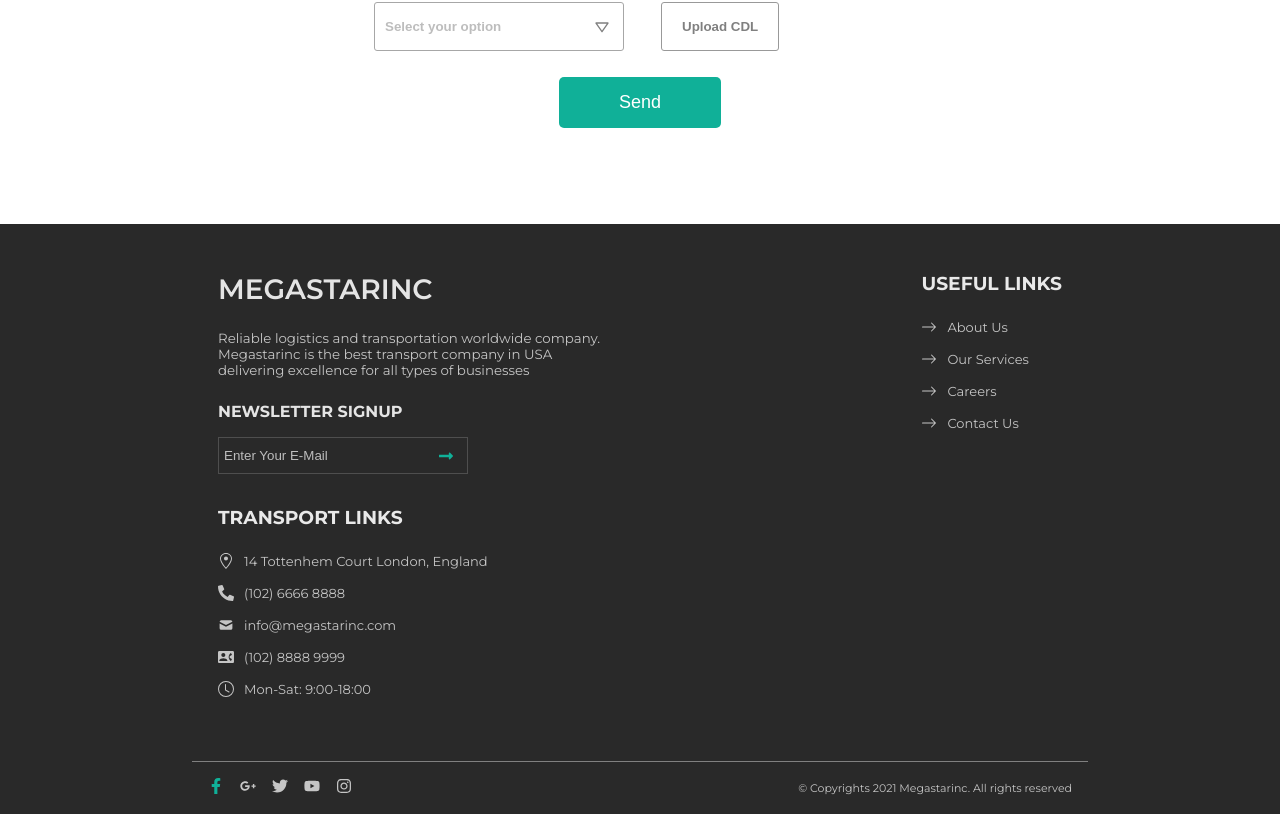
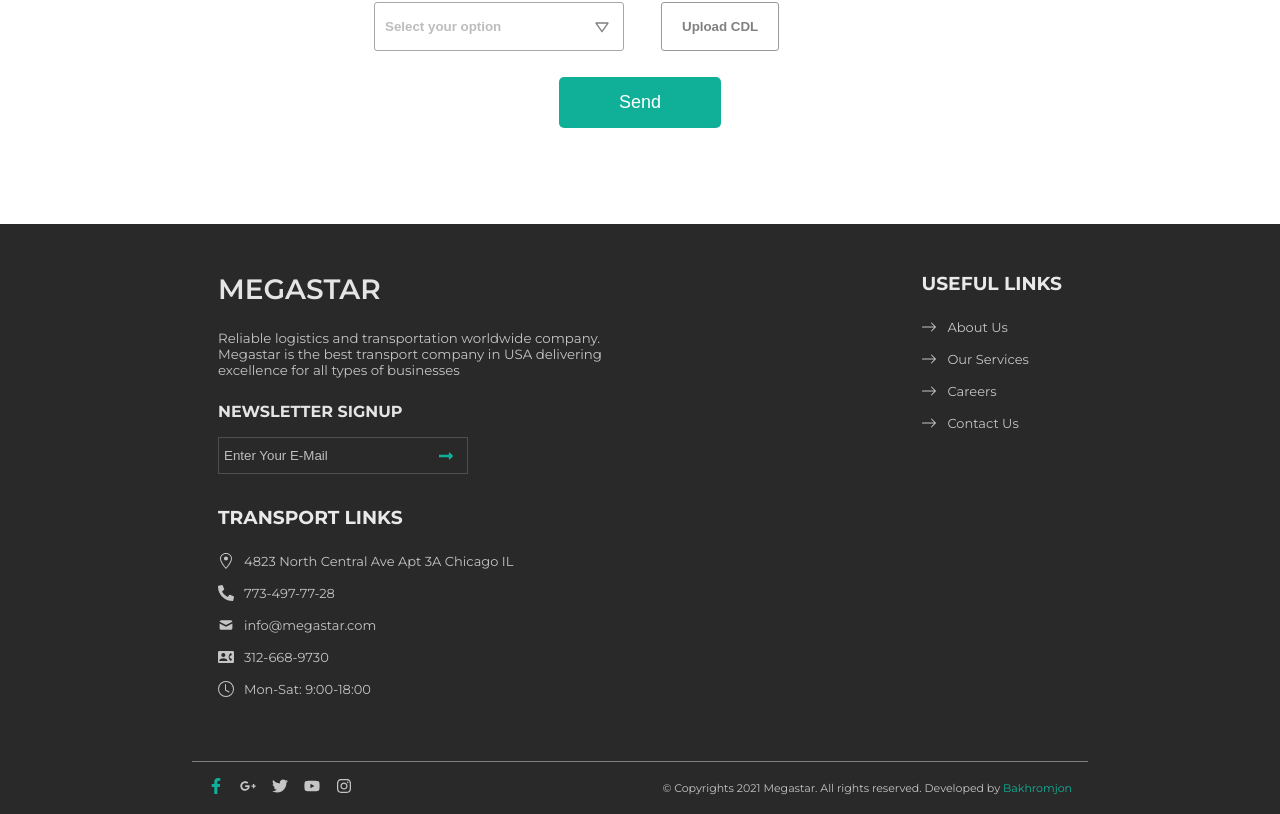
Before and after one commit to BakhromjonSadullaev/megastarinc, a React (Create React App) app: page /careers in a window 1280 px wide. Shown: the part 1185-1999 px from the top of the page. Built offline with nearby package versions, Linux system fonts and the light colour scheme.

Commit message:
content changed

```diff
--- a/src/Components/About/About.js
+++ b/src/Components/About/About.js
@@ -41,7 +41,7 @@
               alt=""
             />
           </div>
-          <h3>MEGASTARINC TECHNOLOGY</h3>
+          <h3>MEGASTAR TECHNOLOGY</h3>
           <p>
             Our advanced solutions simplify shipping. You want your shipments to
             move as efficiently and as safely as possible.
--- a/src/Components/ContactUs/ContactUs.js
+++ b/src/Components/ContactUs/ContactUs.js
@@ -15,11 +15,11 @@
         <div className="contact-info">
           <div className="contact-info-with-logo">
             <HiLocationMarker />
-            <p>14 Tottenhem Court London, England</p>
+            <p>4823 North Central Ave Apt 3A Chicago IL</p>
           </div>
           <div className="contact-info-with-logo">
             <HiMailOpen />
-            <p>info@megastarinc.com</p>
+            <p>info@megastar.com</p>
           </div>
           <div className="contact-info-with-logo">
             <HiClock />
@@ -28,11 +28,11 @@
           <div className="contact-info-divider"></div>
           <div className="contact-info-with-logo">
             <HiPhone />
-            <p>(102) 6666 8888</p>
+            <p>773-497-77-28</p>
           </div>
           <div className="contact-info-with-logo">
             <MdContactPhone />
-            <p>102) 8888 9999</p>
+            <p>312-668-9730</p>
           </div>
         </div>
       </div>
--- a/src/Components/ContactUs/contactUs.css
+++ b/src/Components/ContactUs/contactUs.css
@@ -26,7 +26,7 @@
 .contact-info {
   /* position: absolute; */
   z-index: 2;
-  padding: 3rem 2rem;
+  padding: 3rem 1rem;
   width: 350px;
   border: 1px solid rgb(54, 54, 54);
   background: rgba(0, 0, 0, 0.35);
--- a/src/Components/Footer/Footer.js
+++ b/src/Components/Footer/Footer.js
@@ -20,10 +20,10 @@
     <div className="footer">
       <div className="footer-container">
         <div className="footer-comp-info footer-links">
-          <h1>MEGASTARINC</h1>
+          <h1>MEGASTAR</h1>
           <p>
-            Reliable logistics and transportation worldwide company. Megastarinc
-            is the best transport company in USA delivering excellence for all
+            Reliable logistics and transportation worldwide company. Megastar is
+            the best transport company in USA delivering excellence for all
             types of businesses
           </p>
           <h4>NEWSLETTER SIGNUP</h4>
@@ -66,19 +66,19 @@
           <h3>TRANSPORT LINKS </h3>
           <div className="useful-links">
             <GoLocation />
-            <p>14 Tottenhem Court London, England</p>
+            <p>4823 North Central Ave Apt 3A Chicago IL</p>
           </div>
           <div className="useful-links">
             <FaPhoneAlt />
-            <p>(102) 6666 8888</p>
+            <p>773-497-77-28</p>
           </div>
           <div className="useful-links">
             <HiMail />
-            <p>info@megastarinc.com</p>
+            <p>info@megastar.com</p>
           </div>
           <div className="useful-links">
             <MdContactPhone />
-            <p>(102) 8888 9999</p>
+            <p>312-668-9730</p>
           </div>
           <div className="useful-links">
             <BsClock />
@@ -95,7 +95,13 @@
           <FaInstagram className="footer-icons" />
         </div>
         <div className="licence">
-          <span>© Copyrights 2021 Megastarinc. All rights reserved</span>
+          <span>
+            © Copyrights 2021 Megastar. All rights reserved. Developed by
+            <a href="https://itic.netlify.com">
+              {" "}
+              <span style={{ color: "#10b098" }}> Bakhromjon</span>
+            </a>
+          </span>
         </div>
       </div>
     </div>
--- a/src/Components/HomeBanner/HomeBanner.js
+++ b/src/Components/HomeBanner/HomeBanner.js
@@ -65,7 +65,7 @@
           <div className="header-container">
             <div className="min-logo">
               <div className="min-logo-container">
-                <h1>MEGASTARINC</h1>
+                <h1>MEGASTAR</h1>
               </div>
               <div
                 onClick={() => setShowBurgerMenu(!showBurgerMenu)}
@@ -85,11 +85,11 @@
             <div className="header-info">
               <div className="info">
                 <FaHome />
-                <p>14 Tottenhem Court Road</p>
+                <p>4823 North Central Ave Apt 3A Chicago IL</p>
               </div>
               <div className="info">
                 <FaPhoneAlt />
-                <p>1-777-77-777</p>
+                <p>773-497-77-28</p>
               </div>
               <div className="info">
                 <FaRegClock />
@@ -172,11 +172,11 @@
             <div>
               <div className="info-burger">
                 <FaHome />
-                <p>14 Tottenhem Court Road</p>
+                <p>4823 North Central Ave Apt 3A Chicago IL</p>
               </div>
               <div className="info-burger">
                 <FaPhoneAlt />
-                <p>1-777-77-777</p>
+                <p>773-497-77-28</p>
               </div>
               <div className="info-burger">
                 <FaRegClock />
@@ -188,7 +188,7 @@
 
         <nav>
           <div className="logo">
-            <h1>MEGASTARINC</h1>
+            <h1>MEGASTAR</h1>
           </div>
           <div className="nav-menu">
             <p>Home</p>
@@ -216,9 +216,9 @@
           <div className="banner-text">
             <h1>UNBEATABLE TRUCKING & TRANSPORT SERVICES</h1>
             <p>
-              Reliable logistics and transportation worldwide company.
-              Megastarinc is the best transport company in USA delivering
-              excellence for all types of businesses
+              Reliable logistics and transportation worldwide company. Megastar
+              is the best transport company in USA delivering excellence for all
+              types of businesses
             </p>
             <div className="button-container">
               <Link to="about-us">
--- a/src/Pages/AboutUs.js
+++ b/src/Pages/AboutUs.js
@@ -31,7 +31,7 @@
           <div className="first-block-text">
             <h2>Cargo</h2>
             <p>
-              Megastarinc is the best transport company in USA delivering
+              Megastar is the best transport company in USA delivering
               excellence for all types of businesses. We cater to the cargo
               moving requirements of our esteemed customers across USA. We
               strictly adhere to the latest safety and compliance features and
@@ -49,7 +49,7 @@
         <div className="second-block">
           <div className="second-block-container">
             <div className="first-block-text">
-              <h2>MEGASTARINC TECHNOLOGY</h2>
+              <h2>MEGASTAR TECHNOLOGY</h2>
               <p>
                 We're curious. We push boundaries through game-changing ideas –
                 the kind of advances no one else thinks are possible. We have
@@ -79,7 +79,7 @@
               One of our main objectives is to achieve zero job-related injuries
               and accidents. We use training and technology to continuously
               improve our safety ecosystem, and we have{" "}
-              <span style={{ color: "#10b098" }}>MEGASTARINC</span> safety
+              <span style={{ color: "#10b098" }}>MEGASTAR</span> safety
               professionals positioned across our operating regions.
             </p>
           </div>
```
